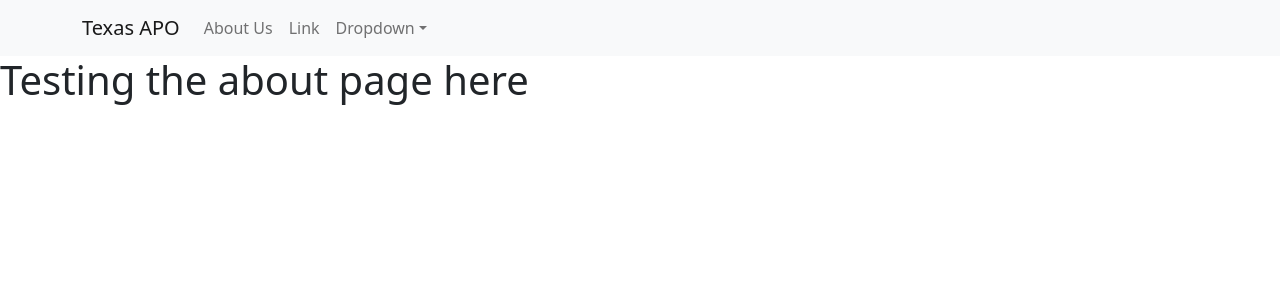
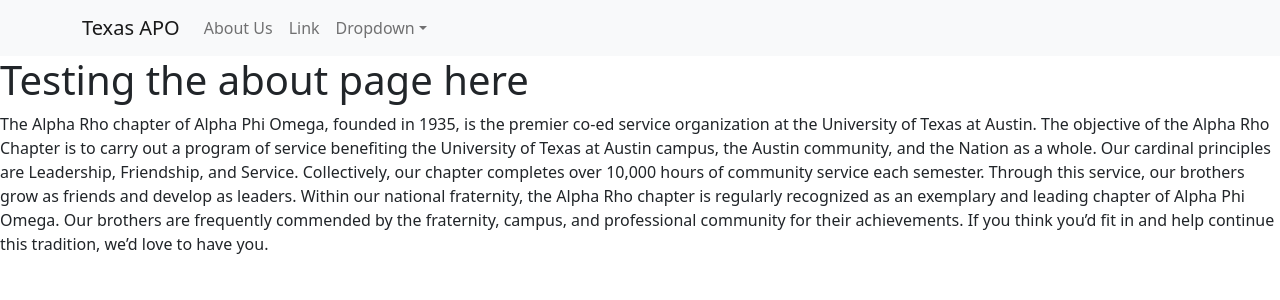
Before and after one commit to amodica/TexasAPO, a React (Create React App) app in the folder frontend/: page /about in a window 1280 px wide. Shown: the top 300 px of the page. Built offline with nearby package versions, Linux system fonts and the light colour scheme.

Commit message:
Set up global margins

```diff
--- a/frontend/src/components/About.js
+++ b/frontend/src/components/About.js
@@ -5,6 +5,14 @@ const About = () => {
         <div>
             <Navigation/>
             <h1>Testing the about page here</h1>
+
+            <p>
+            The Alpha Rho chapter of Alpha Phi Omega, founded in 1935, is the premier co-ed service organization at the University of Texas at Austin.
+
+            The objective of the Alpha Rho Chapter is to carry out a program of service benefiting the University of Texas at Austin campus, the Austin community, and the Nation as a whole. Our cardinal principles are Leadership, Friendship, and Service.
+
+            Collectively, our chapter completes over 10,000 hours of community service each semester. Through this service, our brothers grow as friends and develop as leaders. Within our national fraternity, the Alpha Rho chapter is regularly recognized as an exemplary and leading chapter of Alpha Phi Omega. Our brothers are frequently commended by the fraternity, campus, and professional community for their achievements. If you think you’d fit in and help continue this tradition, we’d love to have you.
+            </p>
         </div>
     );
 }
--- a/frontend/src/components/Splash.js
+++ b/frontend/src/components/Splash.js
@@ -1,6 +1,10 @@
+import '../styles/GlobalStyles.css';
+
 const Splash = () => {
     return (
-        <h1>This is the splash component</h1>
+        <div className="global-margins">
+            <h1>This is the splash component</h1>
+        </div>
     );
 }
 
--- /dev/null
+++ b/frontend/src/styles/GlobalStyles.css
@@ -0,0 +1,4 @@
+.global-margins {
+    margin-left: 5%;
+    margin-right: 5%;
+}
```
